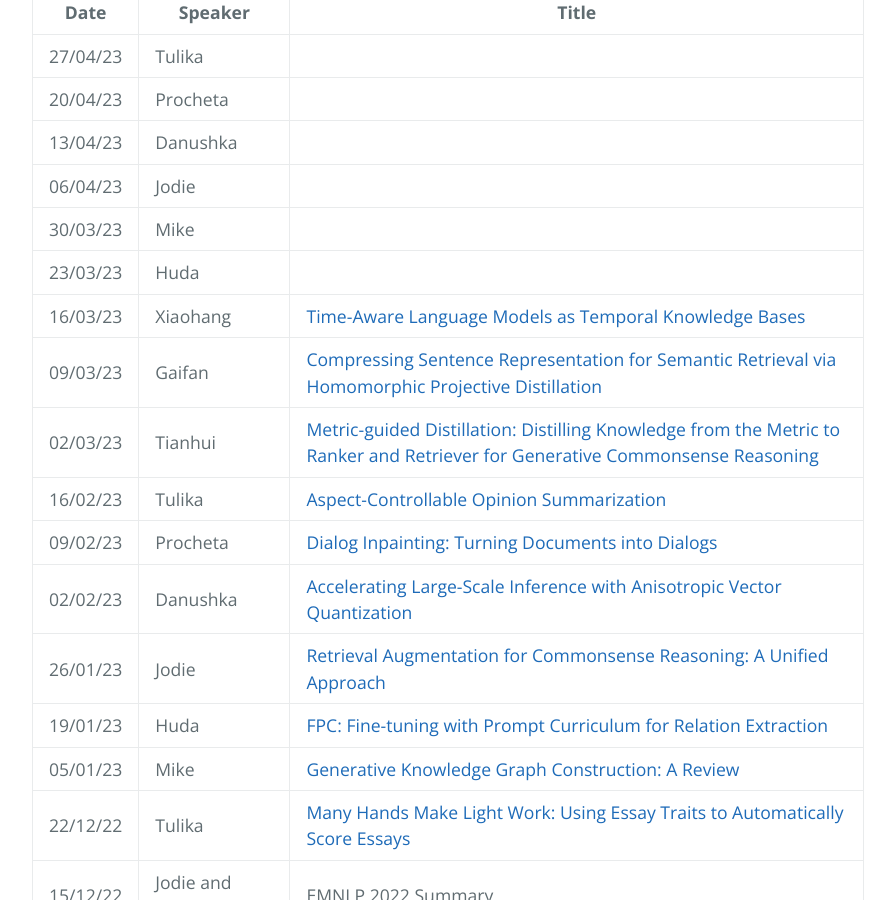
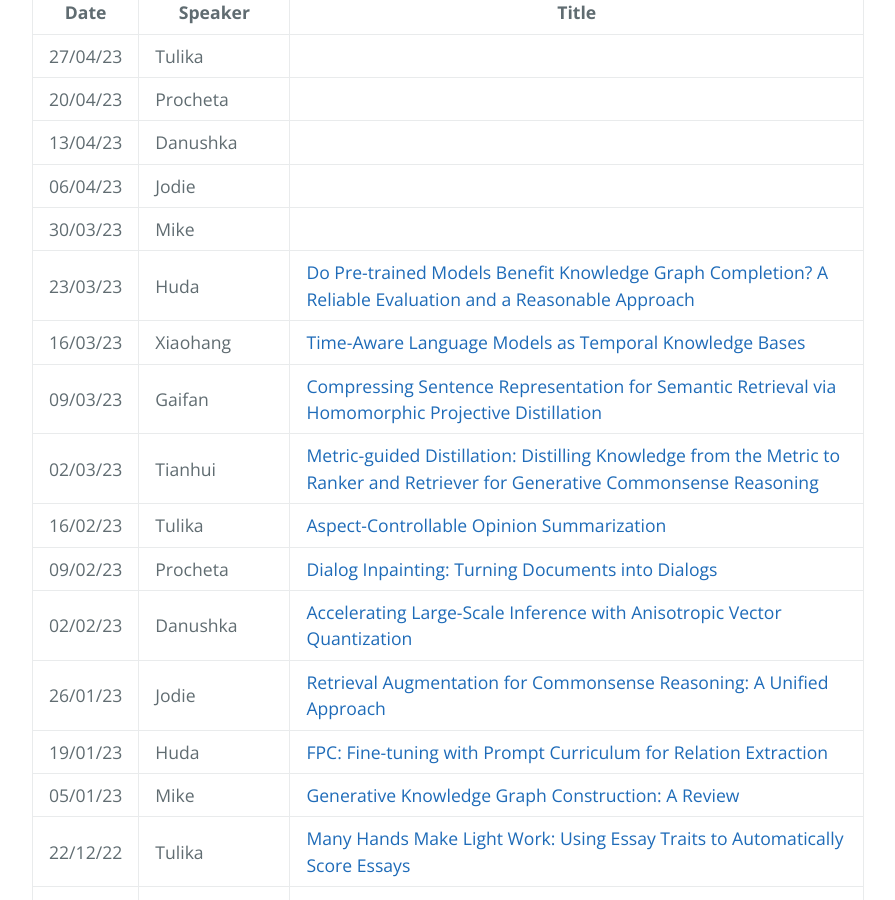
Before and after one commit to LivNLP/livnlp.github.io, a Jekyll site: the page built from reading.md, in a window 1280 px wide and 900 px high, scrolled down 584 px. Shown: the whole window, without its empty margins (192-1087 px from the left). Built offline with Jekyll 4.4.1, drawn with Linux system fonts in a browser that asks for light colours.

Commit message:
Update reading.md

```diff
--- a/reading.md
+++ b/reading.md
@@ -18,7 +18,7 @@ We meet on a weely basis to discuss recent research papers. Here is the schedule
 | 13/04/23 | Danushka | |
 | 06/04/23 | Jodie | |
 | 30/03/23 | Mike | |
-| 23/03/23 | Huda | |
+| 23/03/23 | Huda | [Do Pre-trained Models Benefit Knowledge Graph Completion? A Reliable Evaluation and a Reasonable Approach](https://aclanthology.org/2022.findings-acl.282/)|
 | 16/03/23 | Xiaohang | [Time-Aware Language Models as Temporal Knowledge Bases](https://aclanthology.org/2022.tacl-1.15/)|
 | 09/03/23 | Gaifan | [Compressing Sentence Representation for Semantic Retrieval via Homomorphic Projective Distillation](https://aclanthology.org/2022.findings-acl.64/)|
 | 02/03/23 | Tianhui| [Metric-guided Distillation: Distilling Knowledge from the Metric to Ranker and Retriever for Generative Commonsense Reasoning](https://aclanthology.org/2022.emnlp-main.53/)|
```
